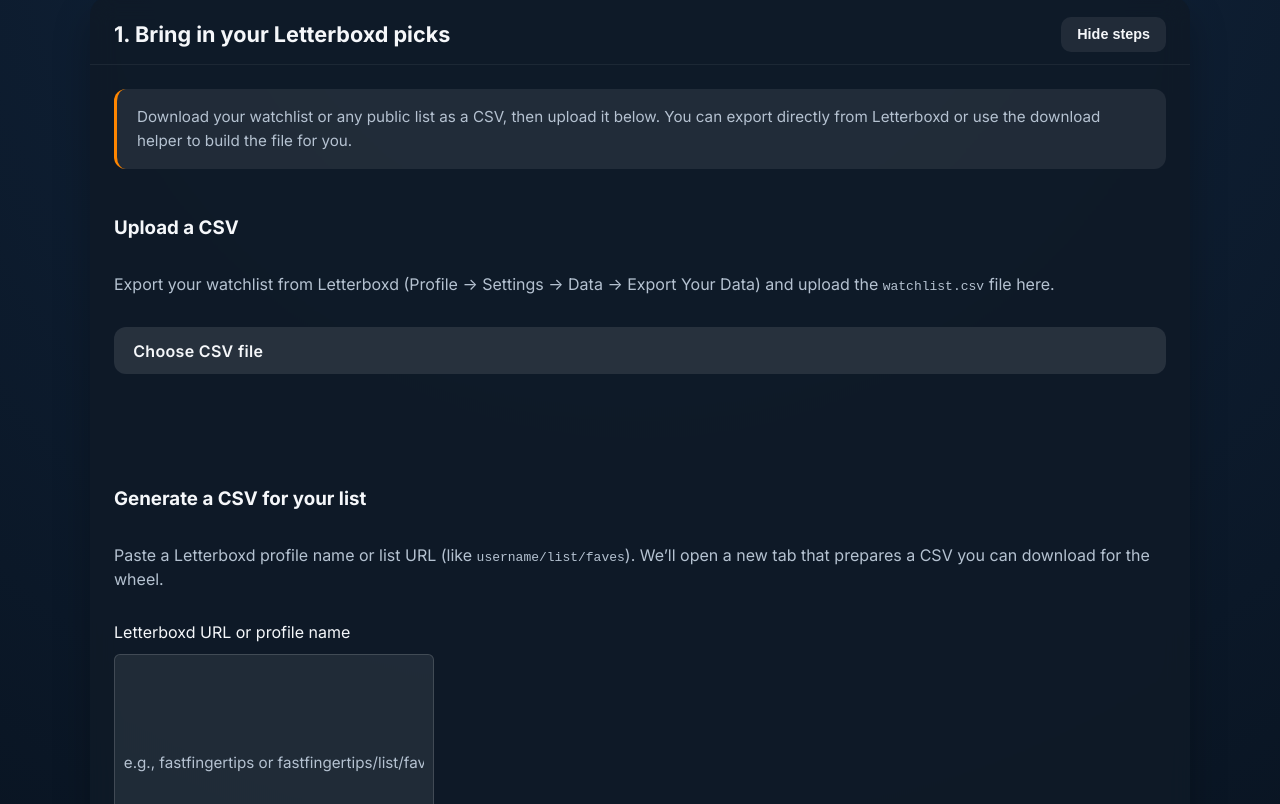
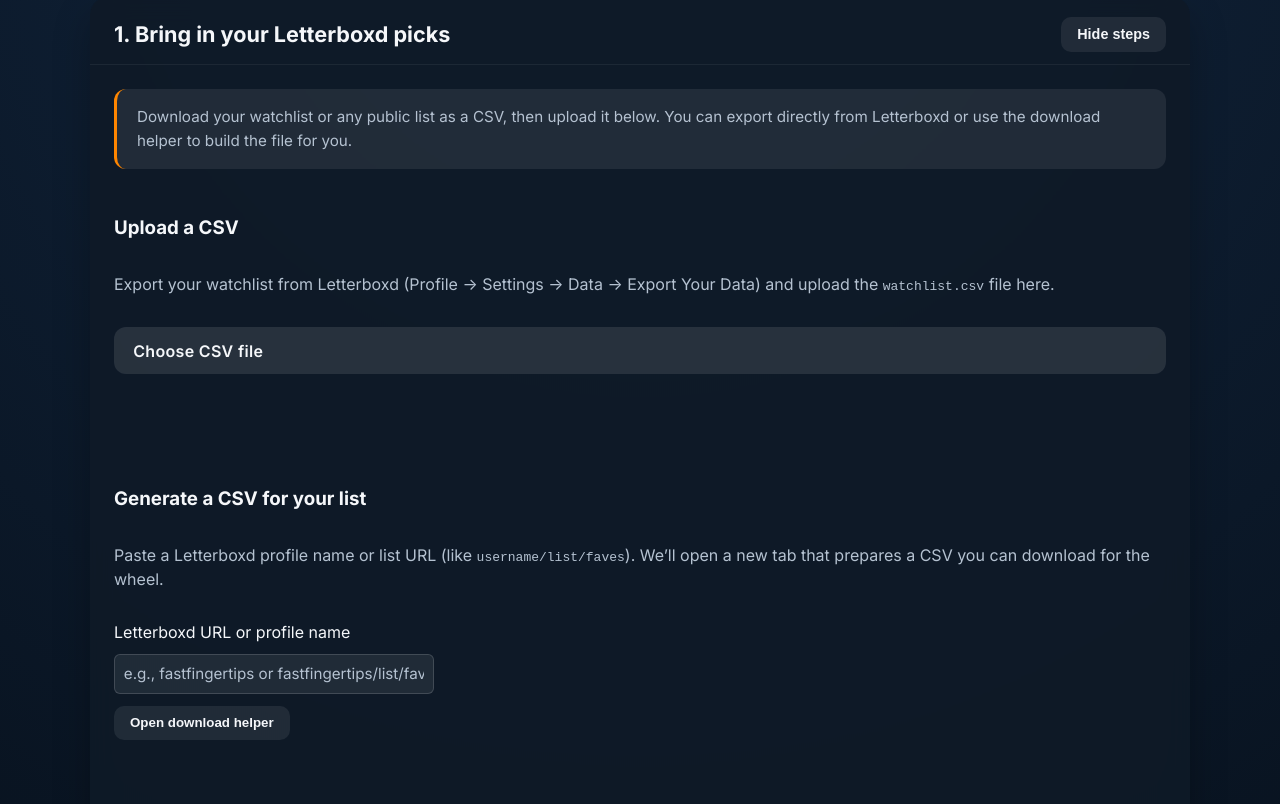
Before and after one commit to Suspence00/letterboxdwatchlistwheel, a plain HTML site: page index.html in a window 1280 px wide. Shown: the part 148-952 px from the top of the page. Drawn offline with Linux system fonts and the light colour scheme.

Commit message:
Tighten helper input height

```diff
--- a/styles.css
+++ b/styles.css
@@ -255,11 +255,12 @@
 .text-input--slim {
   width: min(100%, 320px);
   max-width: 100%;
-  padding: 0.15rem 0.55rem;
+  padding: 0.25rem 0.55rem;
   font-size: 0.95rem;
-  line-height: 1.1;
-  min-height: 0;
-  height: auto;
+  line-height: 1.25;
+  min-height: 2.5rem;
+  height: 2.5rem;
+  max-height: 2.5rem;
   border-radius: 6px;
 }
 
```
